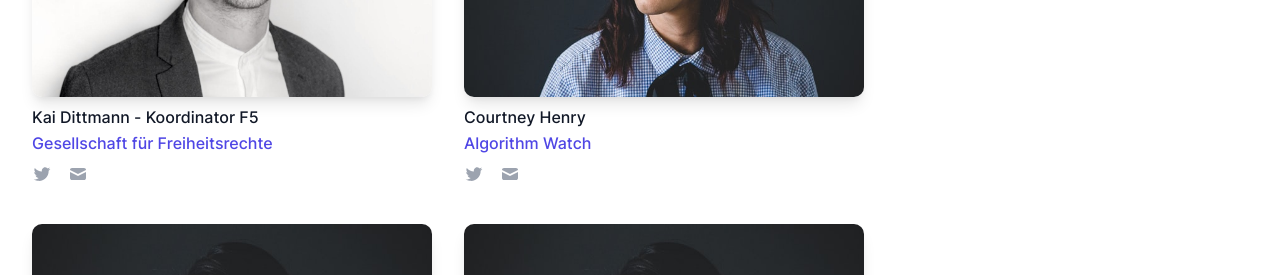
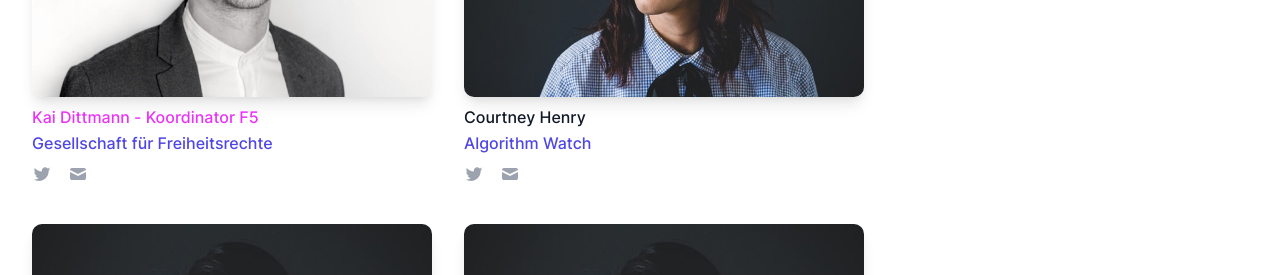
Before and after one commit to okfde/buendnis-f5, a Jekyll site: the page built from kontakt.html, in a window 1280 px wide. Shown: the part 535-810 px from the top of the page. Built offline with Jekyll 4.4.1, drawn with Linux system fonts in a browser that asks for light colours.

Commit message:
Update _custom.scss

```diff
--- a/_sass/_custom.scss
+++ b/_sass/_custom.scss
@@ -250,8 +250,7 @@ address {
 }
 
 .contact-highlight {
-  color: $secondary;
-  font-weight: bold;
+  color: $secondary !important;
 }
 .contact {
   & p {
```
